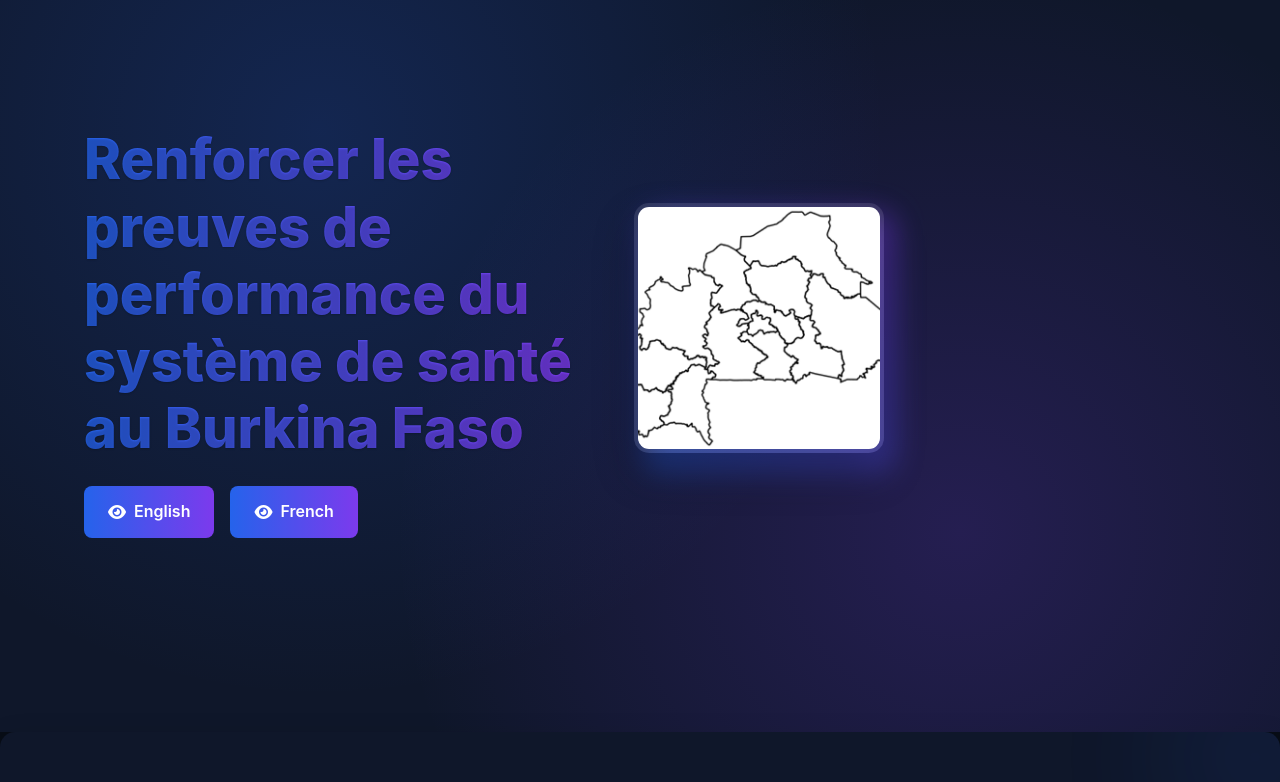
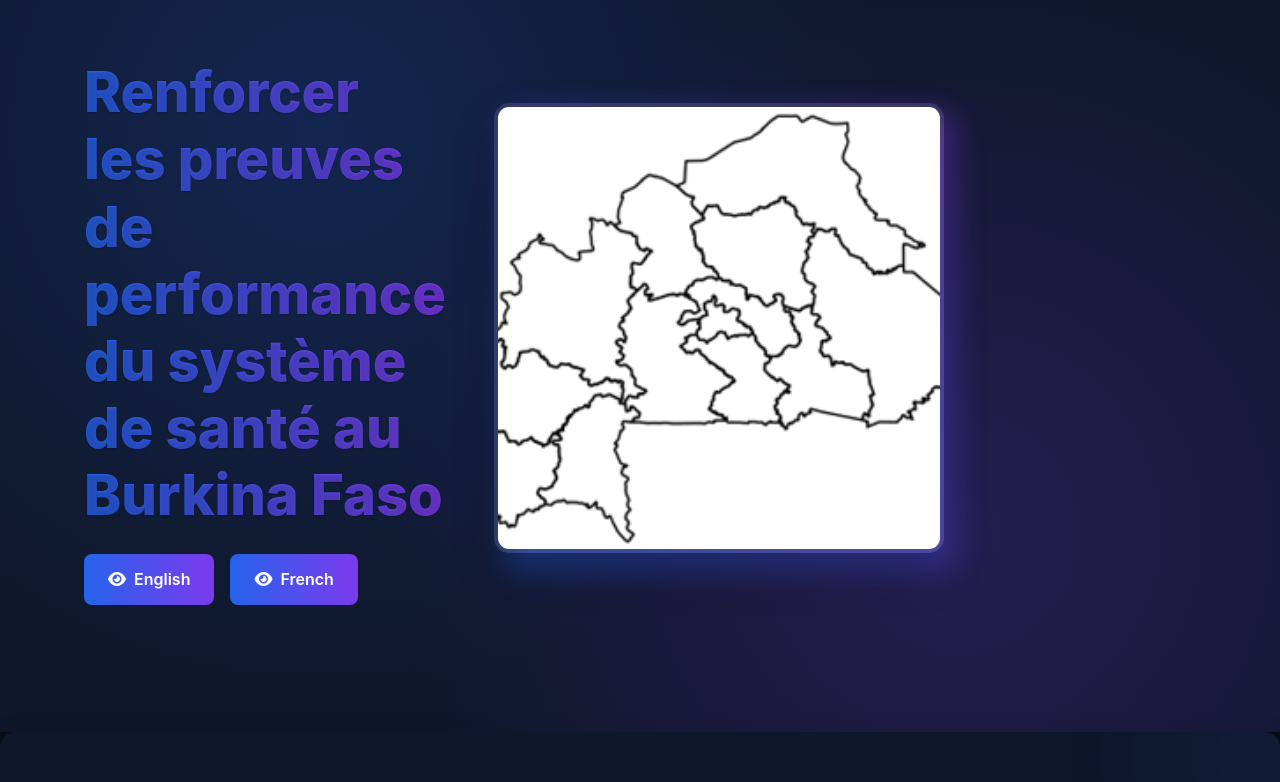
Before and after one commit to mohamedsillahkanu/burkina, a plain HTML site: page index.html in a window 1280 px wide. Shown: the part 68-850 px from the top of the page. Drawn offline with Linux system fonts and the light colour scheme.

Commit message:
Update index.html

```diff
--- a/index.html
+++ b/index.html
@@ -94,8 +94,8 @@
         }
 
         .hero-profile-pic {
-            width: 250px;
-            height: 250px;
+            width: 450px;
+            height: 450px;
             border-radius: 15px;
             object-fit: cover;
             border: 4px solid rgba(255, 255, 255, 0.1);
```
